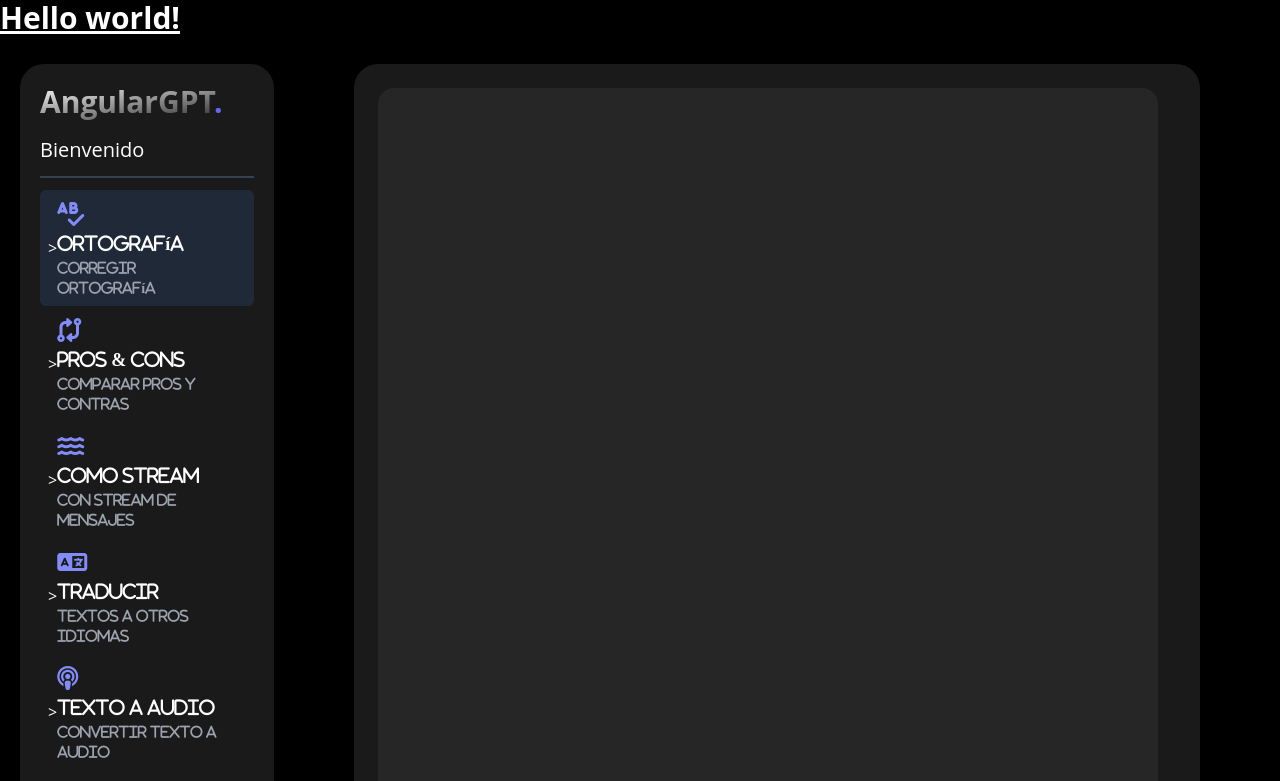
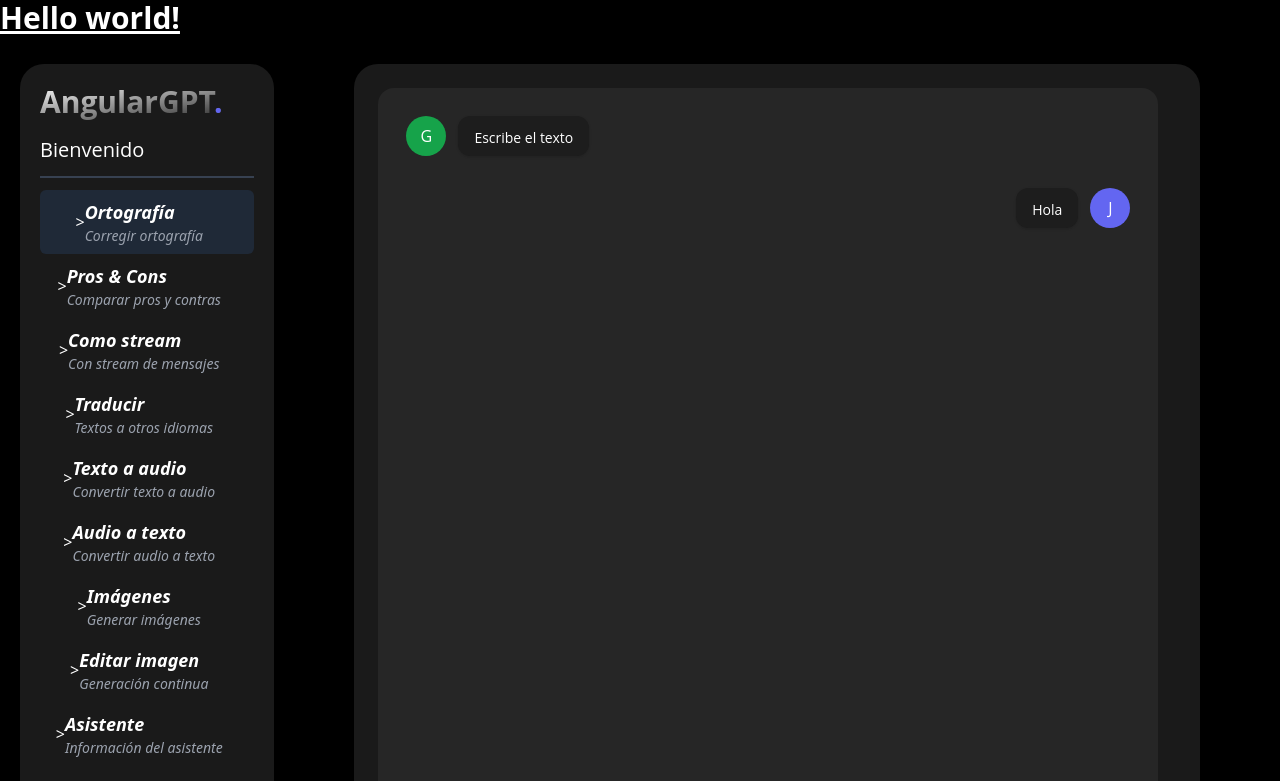
Before and after one commit to joalopezmo/angularchat, an Angular app: page /orthography in a window 1280 px wide. Shown: the top 781 px of the page. Built offline with nearby package versions, Linux system fonts and the light colour scheme.

Commit message:
Update sidebar menu item and layout styles

```diff
--- /dev/null
+++ b/src/app/presentation/components/chat-bubbles/gpt-messages/gpt-messages.component.html
@@ -0,0 +1,14 @@
+<div class="col-start-1 col-end-9 p-3 rounded-lg">
+    <div class="flex flex-row items-start">
+        <div class="flex items-center justify-center h-10 w-10 rounded-full bg-green-600 flex-shrink-0">
+            G
+        </div>
+        <div class="relative ml-3 text-sm bg-black bg-opacity-25 pt-3 pb-2 px-4 shadow rounded-xl">
+
+            {{ text }}
+
+        </div>
+
+
+
+    </div>
--- /dev/null
+++ b/src/app/presentation/components/chat-bubbles/gpt-messages/gpt-messages.component.ts
@@ -0,0 +1,15 @@
+import { CommonModule } from "@angular/common";
+import { ChangeDetectionStrategy, Component, Input } from '@angular/core';
+
+@Component({
+    selector: 'app-gpt-messages',
+    standalone: true,
+    imports: [
+        CommonModule,
+    ],
+    templateUrl: './gpt-messages.component.html',
+    changeDetection: ChangeDetectionStrategy.OnPush,
+})
+export class GptMessagesComponent {
+    @Input({required: true}) text!: string;
+}
--- /dev/null
+++ b/src/app/presentation/components/chat-bubbles/myMessage/myMessage.component.html
@@ -0,0 +1,14 @@
+<div class="col-start-6 col-end-12 p-3 rounded-lg">
+    <div class="flex items-center justify-start flex-row-reverse">
+        <div class="flex items-center justify-center h-10 w-10 rounded-full bg-indigo-500 flex-shrink-0">
+            J
+        </div>
+        <div class="relative mr-3 text-sm bg-black bg-opacity-25 pt-3 pb-2 px-4 shadow rounded-xl">
+
+            {{ text }}
+
+        </div>
+
+
+
+    </div>
--- /dev/null
+++ b/src/app/presentation/components/chat-bubbles/myMessage/myMessage.component.ts
@@ -0,0 +1,15 @@
+import { CommonModule } from "@angular/common";
+import { ChangeDetectionStrategy, Component, Input } from '@angular/core';
+
+@Component({
+    selector: 'app-my-message',
+    standalone: true,
+    imports: [
+        CommonModule,
+    ],
+    templateUrl: './myMessage.component.html',
+    changeDetection: ChangeDetectionStrategy.OnPush,
+})
+export class MyMessageComponent {
+    @Input({required: true}) text!: string;
+}
--- a/src/app/presentation/components/sidebarMenuItem/sidebarMenuItem.component.ts
+++ b/src/app/presentation/components/sidebarMenuItem/sidebarMenuItem.component.ts
@@ -14,7 +14,7 @@ import { RouterModule } from '@angular/router';
       >
       <i class="{{ icon }} text-2xl mr-4 text-indigo-400 ">
         <div class="flex flex-col flex-grow">
-          <span class="text-white text-lg font-semibold">{{ title }}</span>
+          <span class="text-white text-lg font-bold">{{ title }}</span>
           <span class="text-gray-400 text-sm">{{ description }}</span>
         </div>
       </i>
--- a/src/app/presentation/layouts/dashboardLayout/dashboardLayout.component.html
+++ b/src/app/presentation/layouts/dashboardLayout/dashboardLayout.component.html
@@ -11,9 +11,8 @@
 
         <!-- Nav Links -->
         @for(route of routes; track $index){
-        <app-sidebar-menu-item [description]="route.data!['description']" [icon]="route.data!['icon']"
-            [path]="route.path!" [title]="route.data!['title']"></app-sidebar-menu-item>
-
+        <app-sidebar-menu-item class="font-sans font-normal" [description]="route.data!['description']"
+            [icon]="route.data!['icon']" [path]="route.path!" [title]="route.data!['title']"></app-sidebar-menu-item>
         }
         <!-- End Nav Links -->
     </nav>
--- a/src/app/presentation/pages/orthographyPage/orthographyPage.component.html
+++ b/src/app/presentation/pages/orthographyPage/orthographyPage.component.html
@@ -3,6 +3,9 @@
 
         <div class="grid gap-y-2">
             <!-- chat-messages -->
+            <app-gpt-messages text="Escribe el texto" />
+
+            <app-my-message text="Hola" />
 
         </div>
 
--- a/src/app/presentation/pages/orthographyPage/orthographyPage.component.ts
+++ b/src/app/presentation/pages/orthographyPage/orthographyPage.component.ts
@@ -1,10 +1,12 @@
 import { CommonModule } from '@angular/common';
 import { ChangeDetectionStrategy, Component } from '@angular/core';
+import { GptMessagesComponent } from '../../components/chat-bubbles/gpt-messages/gpt-messages.component';
+import { MyMessageComponent } from '../../components/chat-bubbles/myMessage/myMessage.component';
 
 @Component({
   selector: 'app-orthography-page',
   standalone: true,
-  imports: [CommonModule],
+  imports: [CommonModule, GptMessagesComponent, MyMessageComponent],
   templateUrl: './orthographyPage.component.html',
   changeDetection: ChangeDetectionStrategy.OnPush,
 })
--- a/src/index.html
+++ b/src/index.html
@@ -8,9 +8,9 @@
   <meta name="viewport" content="width=device-width, initial-scale=1">
   <link rel="icon" type="image/x-icon" href="favicon.ico">
 
-  <link rel="stylesheet" href="https://cdnjs.cloudflare.com/ajax/libs/font-awesome/6.5.1/css/all.min.css"
-    integrity="sha512-DTOQO9RWCH3ppGqcWaEA1BIZOC6xxalwEsw9c2QQeAIftl+Vegovlnee1c9QX4TctnWMn13TZye+giMm8e2LwA=="
-    crossorigin="anonymous" referrerpolicy="no-referrer" />
+  <!-- <link rel="stylesheet" href="https://cdnjs.cloudflare.com/ajax/libs/font-awesome/6.5.1/css/all.min.css" -->
+  <!-- integrity="sha512-DTOQO9RWCH3ppGqcWaEA1BIZOC6xxalwEsw9c2QQeAIftl+Vegovlnee1c9QX4TctnWMn13TZye+giMm8e2LwA=="
+    crossorigin="anonymous" referrerpolicy="no-referrer" /> -->
 </head>
 
 <body>
```
